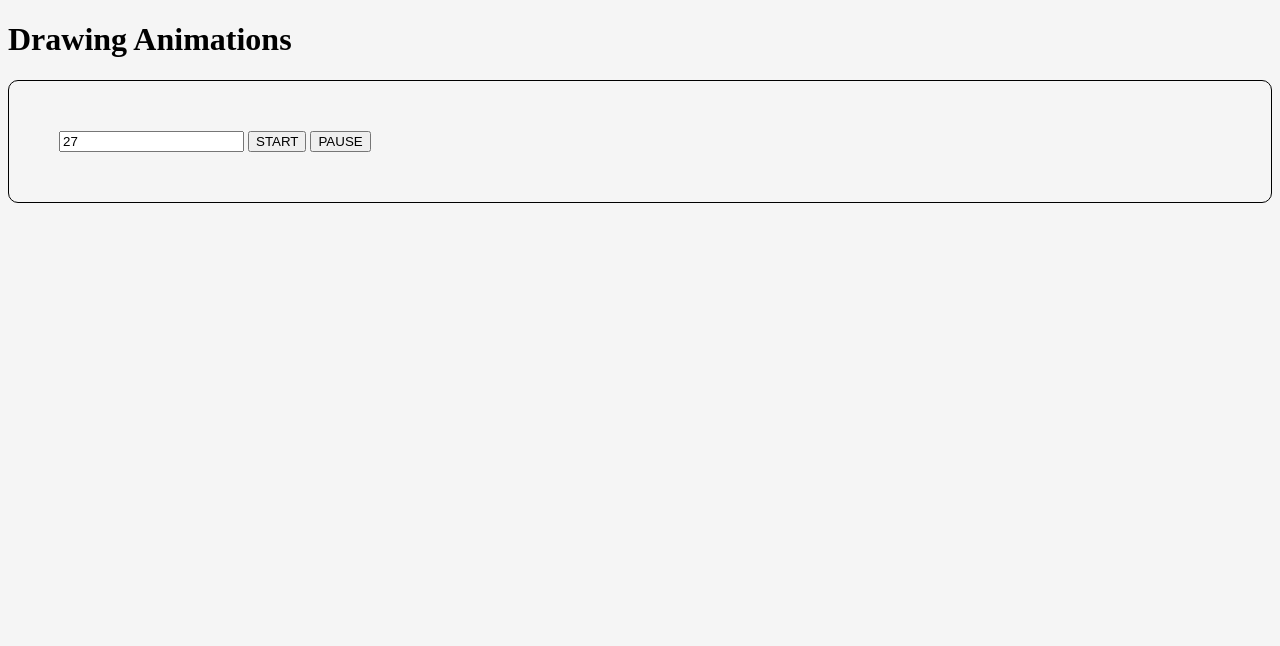
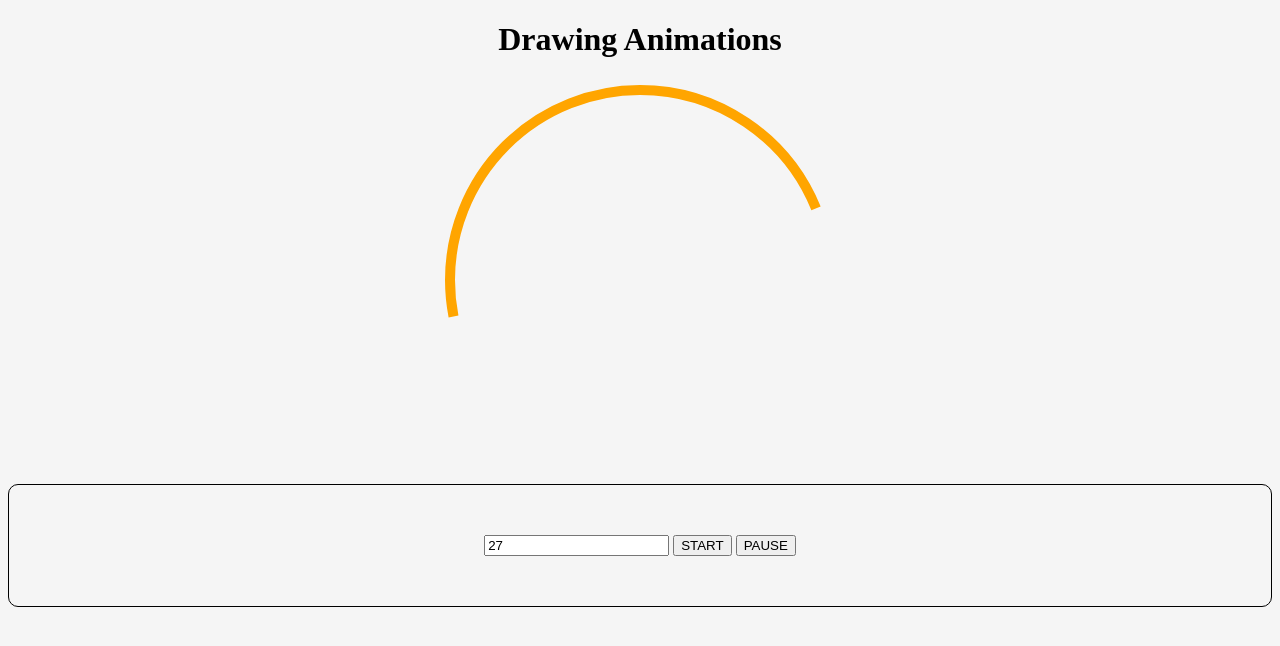
Before and after one commit to nidvar/cg-20-drawing-animations, a plain HTML site: page index.html in a window 1280 px wide. Both pictures are taken after a click on the button "START". Drawn offline with Linux system fonts and the light colour scheme.

Commit message:
created a new file to add timer; added color to the circle

```diff
--- a/index.html
+++ b/index.html
@@ -9,6 +9,20 @@
 <body>
     <h1>Drawing Animations</h1>
 
+    <svg height= '400' width='400' id='my_svg'>
+        <circle
+            r='190'
+            cx='200'
+            cy='200'
+            color='orange'
+            stroke='orange'
+            stroke-width='10'
+            stroke-dasharray='560'
+            stroke-dashoffset='560'
+            fill='transparent'
+        />
+    </svg>
+
     <div id='circle'>
         <input id='user_input' value ='30'/>
         <button id='start_button'>START</button>
@@ -16,7 +30,7 @@
     </div>
 
 
-
+    <script src='timerClass.js'></script>
     <script src='script.js'></script>
 </body>
 </html>
--- a/script.js
+++ b/script.js
@@ -2,57 +2,16 @@ const duration_input_from_dom = document.getElementById('user_input');
 const pause_button_from_dom = document.getElementById('pause_button');
 const start_button_from_dom = document.getElementById('start_button');
 
-class my_timer {
-    constructor(start_button, pause_button, user_input){
-        this.start_button = start_button;
-        this.pause_button = pause_button;
-        this.user_input = user_input;
+//grab 'my_timer' class from timerClass.js
 
-        this.timer_running = false;
-
-        this.start_button.addEventListener('click', this.start);
-        this.pause_button.addEventListener('click', this.pause);
-        this.user_input.addEventListener('input', this.set_remaining_time);
+const z = new my_timer(start_button_from_dom, pause_button_from_dom, duration_input_from_dom, {
+    onStart(){
+        console.log('starting the border')
+    },
+    onTick(){
+        console.log('border ticking down')
+    },
+    onPause(){
+        console.log('paused')
     }
-
-    start=()=>{
-
-
-        if(this.timer_running == false){
-            this.timer_running = true;
-            this.tick();
-            this.ticking_interval = setInterval(this.tick, 1000)
-            console.log(this.ticking_interval)
-        }else{
-            console.log('timer is already running')
-        }
-
-
-    }
-
-    tick=()=>{
-        if(this.user_input.value <= 0){
-            console.log('0 seconds')
-            this.pause();
-        }else{
-            this.set_remaining_time = this.get_remaining_time - 1;
-            console.log(`remaining time: ${this.user_input.value}`)
-        }
-    }
-
-    pause=()=>{
-        this.timer_running = false;
-        console.log('pause')
-        clearInterval(this.ticking_interval);
-    }
-
-    get get_remaining_time(){
-        return this.user_input.value
-    }
-
-    set set_remaining_time(new_value){
-        this.user_input.value = new_value
-    }
-}
-
-const z = new my_timer(start_button_from_dom, pause_button_from_dom, user_input)
+})
--- a/style.css
+++ b/style.css
@@ -1,5 +1,6 @@
 body{
-    background-color:whitesmoke
+    background-color:whitesmoke;
+    text-align:center;
 }
 #circle{
     border:1px solid black;
--- /dev/null
+++ b/timerClass.js
@@ -0,0 +1,58 @@
+class my_timer {
+    constructor(start_button, pause_button, user_input, border_change_functions){
+        this.start_button = start_button;
+        this.pause_button = pause_button;
+        this.user_input = user_input;
+
+        this.timer_running = false;
+
+        if(border_change_functions != undefined){
+            this.onStart = border_change_functions.onStart;
+            this.onPause = border_change_functions.onPause;
+            this.onTick = border_change_functions.onTick;
+        }
+        this.start_button.addEventListener('click', this.start);
+        this.pause_button.addEventListener('click', this.pause);
+        this.user_input.addEventListener('input', this.set_remaining_time);
+    }
+
+    start=()=>{
+        this.onStart()
+
+        if(this.timer_running == false){
+            this.timer_running = true;
+            this.tick();
+            this.ticking_interval = setInterval(this.tick, 1000)
+            console.log(this.ticking_interval)
+        }else{
+            console.log('timer is already running')
+        }
+
+
+    }
+
+    tick=()=>{
+        if(this.user_input.value <= 0){
+            console.log('0 seconds')
+            this.pause();
+        }else{
+            this.onTick();
+            this.set_remaining_time = this.get_remaining_time - 1;
+            console.log(`remaining time: ${this.user_input.value}`)
+        }
+    }
+
+    pause=()=>{
+        this.timer_running = false;
+        this.onPause();
+        clearInterval(this.ticking_interval);
+    }
+
+    get get_remaining_time(){
+        return this.user_input.value
+    }
+
+    set set_remaining_time(new_value){
+        this.user_input.value = new_value
+    }
+}
```
